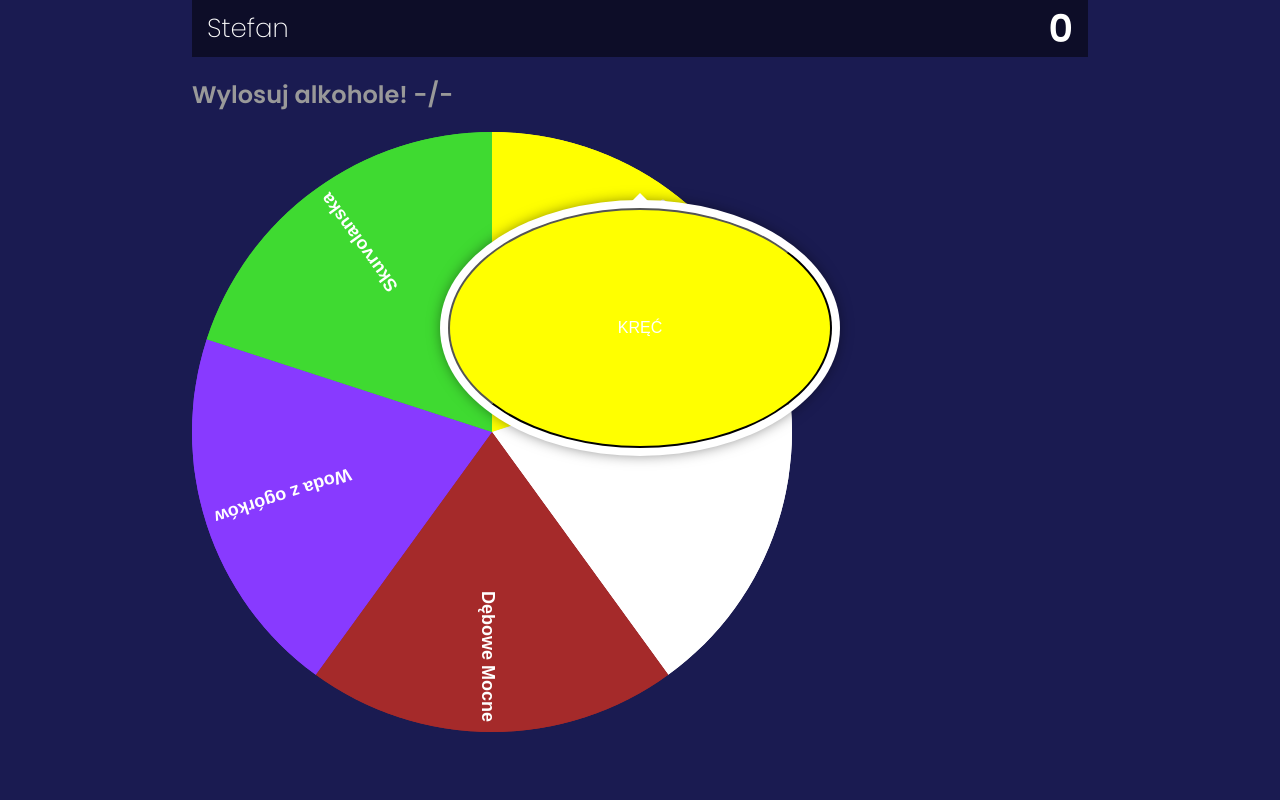
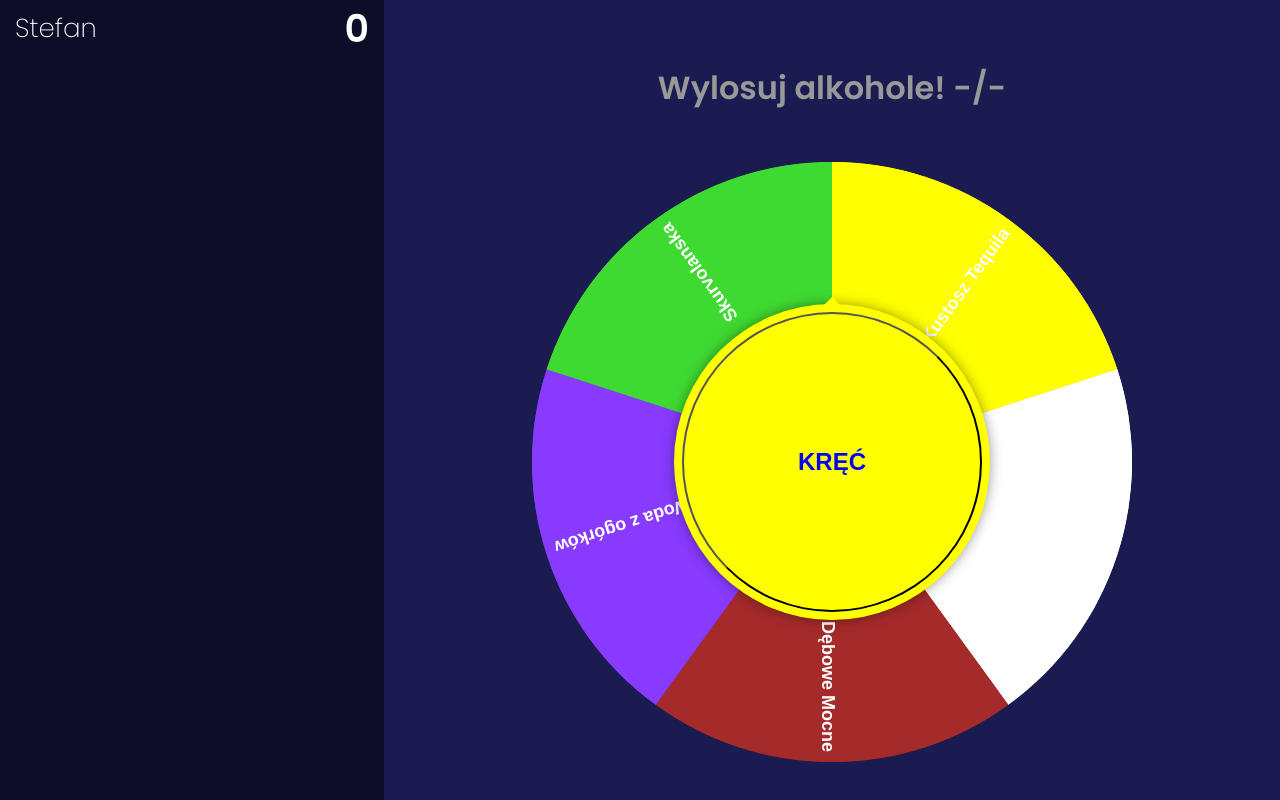
Before and after one commit to Sharqiewicz/Vodcat, a React (Create React App) app: page /game in a window 1280 px wide. Both pictures are taken after a click on the button "NEXT ROUND". Built offline with nearby package versions, Linux system fonts and the light colour scheme.

Commit message:
improve design

```diff
--- a/src/engine/index.ts
+++ b/src/engine/index.ts
@@ -52,9 +52,7 @@ export class Engine {
     }
 
     if (alcohols.length === this.currentCapacities.length) {
-      const shot = this.shotFactory.getRandomShot(this.currentCapacities, alcohols) as Shot;
-      console.log('SHOT CREATED', shot);
-      return shot;
+      return this.shotFactory.getRandomShot(this.currentCapacities, alcohols) as Shot;
     }
 
     return false;
--- a/src/layouts/NormalLayout.styles.ts
+++ b/src/layouts/NormalLayout.styles.ts
@@ -6,8 +6,4 @@ export const LayoutContainer = styled.div`
   height: 100%;
   width: 100%;
   color: ${colors.dust};
-
-  @media (min-width: 768px){
-    width: 70%;
-  }
 `;
--- a/src/pages/GamePage/GamePage.styles.ts
+++ b/src/pages/GamePage/GamePage.styles.ts
@@ -1,12 +1,27 @@
 import styled from 'styled-components';
 
+export const CenterContainer = styled.div``;
 
-export const CenterContainer = styled.div`
+export const PlayerStats = styled.div``;
+
+export const GameElementsContainer = styled.section`
+  width: 70%;
+  display: flex;
+  flex-direction: column;
+  justify-content: center;
+  align-items: center;
 `;
 
-export const PlayerStats = styled.div`
-  width: 100%;
+export const Sidebar = styled.aside`
   background: rgba(0, 0, 0, 0.5);
+  width: 30%;
+  height: 100vh;
+`;
+
+export const Main = styled.main`
+  display: flex;
+  justify-content: space-between;
+  align-items: center;
 `;
 
 export const PlayerStatsContainer = styled.div`
@@ -46,12 +61,12 @@ font-size: 72px;
   width: 100%;
   text-align: center;
   margin: 0;
-`
+`;
 
 export const DonePopupMock = styled.div`
   height: 70vh;
   width: 100%;
-`
+`;
 
 export const DonePopup = styled.div`
   background: rgba(0, 0, 0, 0.9);
@@ -130,13 +145,12 @@ z-index: 999;
   margin: 10px 5%;
 `;
 
-
 export const DoneButton = styled.button`
   background-color: #a17f1a;
   border: 1px solid transparent;
   border-radius: 0.75rem;
   box-sizing: border-box;
-  color: #FFD700;
+  color: #ffd700;
   cursor: pointer;
   flex: 0 0 auto;
   font-size: 1.125rem;
@@ -154,7 +168,7 @@ export const DoneButton = styled.button`
   touch-action: manipulation;
   width: 90%;
   margin: 10px 5%;
-`
+`;
 
 export const BlackButton = styled.button`
   background-color: black;
@@ -179,9 +193,9 @@ export const BlackButton = styled.button`
   touch-action: manipulation;
   width: 90%;
   margin: 10px 5%;
-`
+`;
 
 export const ShotGlassContainer = styled.div`
   width: 300px;
   margin: auto;
-`
+`;
--- a/src/pages/GamePage/GamePage.tsx
+++ b/src/pages/GamePage/GamePage.tsx
@@ -2,8 +2,6 @@ import { useState } from 'react';
 import { GameCenter } from './components/GameCenter';
 import { RoundResults } from './components/RoundResults';
 import { NormalLayout } from '../../layouts/NormalLayout';
-
-import { Container } from './GamePage.styles';
 
 export default function DrinkPage() {
   const [isNewRound, setIsNewRound] = useState(true);
@@ -12,9 +10,7 @@ export default function DrinkPage() {
 
   return (
     <NormalLayout>
-      <Container>
-        {isNewRound ? <RoundResults setIsNewRound={setIsNewRound} /> : <GameCenter setIsNewRound={setIsNewRound} />}
-      </Container>
+      {isNewRound ? <RoundResults setIsNewRound={setIsNewRound} /> : <GameCenter setIsNewRound={setIsNewRound} />}
     </NormalLayout>
   );
 }
--- a/src/pages/GamePage/components/GameCenter/components/ButtonsCenter.tsx
+++ b/src/pages/GamePage/components/GameCenter/components/ButtonsCenter.tsx
@@ -3,7 +3,6 @@ import { Button, DoneButton, BlackButton } from './../../../GamePage.styles';
 interface ButtonsCenterProps {
   startBonusWheel: () => void;
   handleTurnDone: () => void;
-  handleEndTurn: () => void;
   isTurnDone: boolean;
   skipShot: () => void;
 }
@@ -11,7 +10,6 @@ interface ButtonsCenterProps {
 export const ButtonsCenter: React.FC<ButtonsCenterProps> = ({
   startBonusWheel,
   handleTurnDone,
-  handleEndTurn,
   isTurnDone,
   skipShot,
 }) => {
@@ -24,7 +22,7 @@ export const ButtonsCenter: React.FC<ButtonsCenterProps> = ({
   );
 
   if (isTurnDone) {
-    return <Button onClick={handleEndTurn}>Następny Pijak</Button>;
+    return <></>;
   }
 
   return renderDrawedShotButtons();
--- a/src/pages/GamePage/components/GameCenter/components/PopupsCenter.tsx
+++ b/src/pages/GamePage/components/GameCenter/components/PopupsCenter.tsx
@@ -1,13 +1,19 @@
 import { Shot } from '../../../../../types';
-import { DonePopup, DoneMessage, DonePoints, PopupTitle, DonePopupMock } from './../../../GamePage.styles';
+import { DonePopup, DoneMessage, DonePoints, PopupTitle, DonePopupMock, Button } from './../../../GamePage.styles';
 
 interface PopupsCenterProps {
   currentScaleColor?: string;
   currentShotTurn?: Shot;
   isShotSkipped: boolean;
+  handleEndTurn: () => void;
 }
 
-export const PopupsCenter: React.FC<PopupsCenterProps> = ({ isShotSkipped, currentScaleColor, currentShotTurn }) => {
+export const PopupsCenter: React.FC<PopupsCenterProps> = ({
+  isShotSkipped,
+  currentScaleColor,
+  currentShotTurn,
+  handleEndTurn,
+}) => {
   function getMessage() {
     if (isShotSkipped) {
       return (
@@ -16,6 +22,7 @@ export const PopupsCenter: React.FC<PopupsCenterProps> = ({ isShotSkipped, curre
           <DoneMessage>
             <DonePoints theme={currentScaleColor}>-10</DonePoints> punktów!
           </DoneMessage>
+          <Button onClick={handleEndTurn}>Następny Pijak</Button>
         </>
       );
     }
@@ -30,6 +37,7 @@ export const PopupsCenter: React.FC<PopupsCenterProps> = ({ isShotSkipped, curre
           <DonePoints theme={currentScaleColor}>+ {currentShotTurn.points}</DonePoints>
         </PopupTitle>
         <DoneMessage>punktów dla ciebie! </DoneMessage>
+        <Button onClick={handleEndTurn}>Następny Pijak</Button>;
       </>
     );
   }
--- a/src/pages/GamePage/components/GameCenter/index.tsx
+++ b/src/pages/GamePage/components/GameCenter/index.tsx
@@ -14,6 +14,7 @@ import { PopupsCenter } from './components/PopupsCenter';
 import { POINTS_FOR_GIVING_UP } from '../../utils/consts';
 import RoulettePage from '../../../RoulettePage';
 import { getScaleColor } from './helpers';
+import { GameElementsContainer, Main, Sidebar } from '../../GamePage.styles';
 
 enum State {
   Initializing,
@@ -202,6 +203,7 @@ export const GameCenter = (props: any) => {
     state.state === State.TurnDone && (
       <PopupsCenter
         {...{
+          handleEndTurn,
           currentScaleColor: state.currentTurn?.currentScaleColor,
           currentShotTurn: state.currentTurn?.currentShot,
           isShotSkipped: state.isShotSkipped,
@@ -214,7 +216,6 @@ export const GameCenter = (props: any) => {
       <ButtonsCenter
         {...{
           handleTurnDone,
-          handleEndTurn,
           skipShot,
           startBonusWheel,
           isTurnDone: state.state === State.TurnDone,
@@ -231,7 +232,8 @@ export const GameCenter = (props: any) => {
     );
 
   return (
-    <main>
+    <Main>
+      <Sidebar>
         <PlayerStatsCenter
           {...{
             currentTurnShot: state.currentTurn?.currentShot,
@@ -239,11 +241,14 @@ export const GameCenter = (props: any) => {
             isTurnDone: state.state === State.TurnDone,
           }}
         />
+        {renderButtonsCenter()}
+      </Sidebar>
+      <GameElementsContainer>
         {renderShotNotPrepared()}
         {renderShotIsPrepared()}
         {renderBonusWheel()}
         {renderTurnIsDone()}
-      {renderButtonsCenter()}
-    </main>
+      </GameElementsContainer>
+    </Main>
   );
 };
--- a/src/pages/RoulettePage/index.tsx
+++ b/src/pages/RoulettePage/index.tsx
@@ -51,7 +51,8 @@ const RoulettePage = ({ game, setIsShotPrepared }: { game: Game; setIsShotPrepar
     (ctx: CanvasRenderingContext2D, canvas: HTMLCanvasElement, spinEl: HTMLElement): void => {
       const sector = alcohols[getIndex()];
       canvas.style.transform = `rotate(${angRef.current - PI / 2}rad)`;
-      spinEl.textContent = !angVelRef.current ? 'KRĘĆ' : sector.name;
+      spinEl.style.color = sector.color;
+      spinEl.innerHTML = !angVelRef.current ? `<h1>KRĘĆ</h1>` : `<h1>${sector.name}</h1>`;
       spinEl.style.background = sector.color;
     },
     [alcohols, getIndex, PI]
@@ -131,17 +132,17 @@ const RoulettePage = ({ game, setIsShotPrepared }: { game: Game; setIsShotPrepar
   }, [isSpinning]);
 
   return (
-    <section>
-      <h1>
+    <>
+      <h1 style={{ marginBottom: 50, fontSize: 32 }}>
         Wylosuj alkohole! {chosenAlcohols.length || '-'}/{game.currentCapacities.length || '-'}
       </h1>
-      <div className="relative" style={{ width: 600, height: 600 }}>
+      <div style={{ width: 600, height: 600, position: 'relative' }}>
         <canvas id="wheel" ref={canvasRef}></canvas>
         <button id="spin" ref={spinElRef as any} onClick={handleOnClick} disabled={isSpinning}>
-          SPIN
+          <h1>KRĘĆ</h1>
         </button>
       </div>
-    </section>
+    </>
   );
 };
 
--- a/src/styles/index.css
+++ b/src/styles/index.css
@@ -19,6 +19,15 @@ body {
   font-family: 'Poppins', sans-serif;
 }
 
+body {
+  overflow: -moz-scrollbars-none;
+  -ms-overflow-style: none;
+}
+
+body::-webkit-scrollbar {
+  display: none;
+}
+
 #wheelOfFortune {
   display: inline-block;
   position: relative;
@@ -27,6 +36,7 @@ body {
 
 #wheel {
   display: block;
+  position: relative;
 }
 
 #spin {
@@ -39,14 +49,18 @@ body {
   position: absolute;
   top: 50%;
   left: 50%;
-  width: 30%;
-  height: 30%;
-  margin: -15%;
+  width: 300px;
+  height: 300px;
   background: #fff;
   color: #fff;
   box-shadow: 0 0 0 8px currentColor, 0 0px 15px 5px rgba(0, 0, 0, 0.6);
   border-radius: 50%;
-  transition: 0.8s;
+  transform: translate(-50%, -50%);
+  transition: 0.4s;
+}
+
+#spin h1 {
+  filter: invert(1);
 }
 
 #spin::after {
```
Lines whose indentation alone changed are shown as unchanged.
